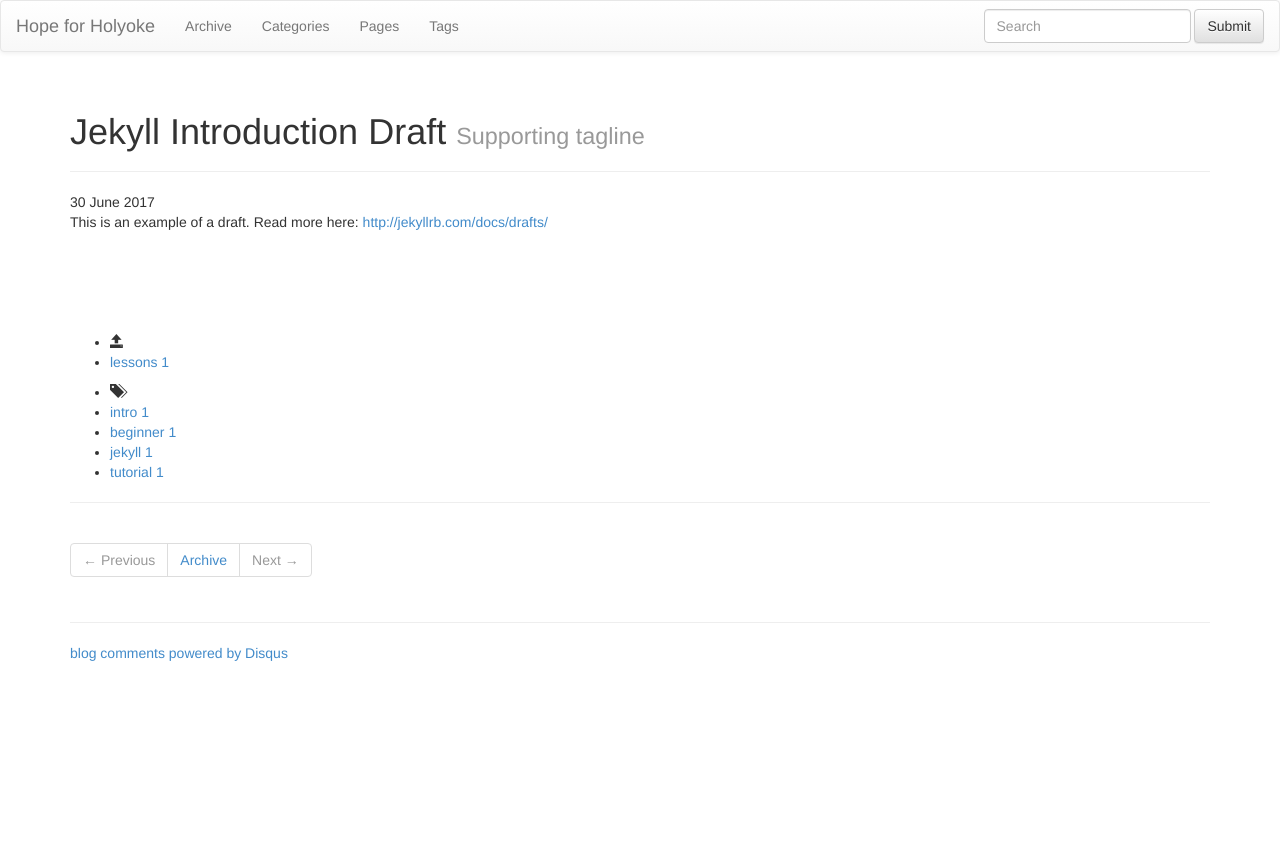
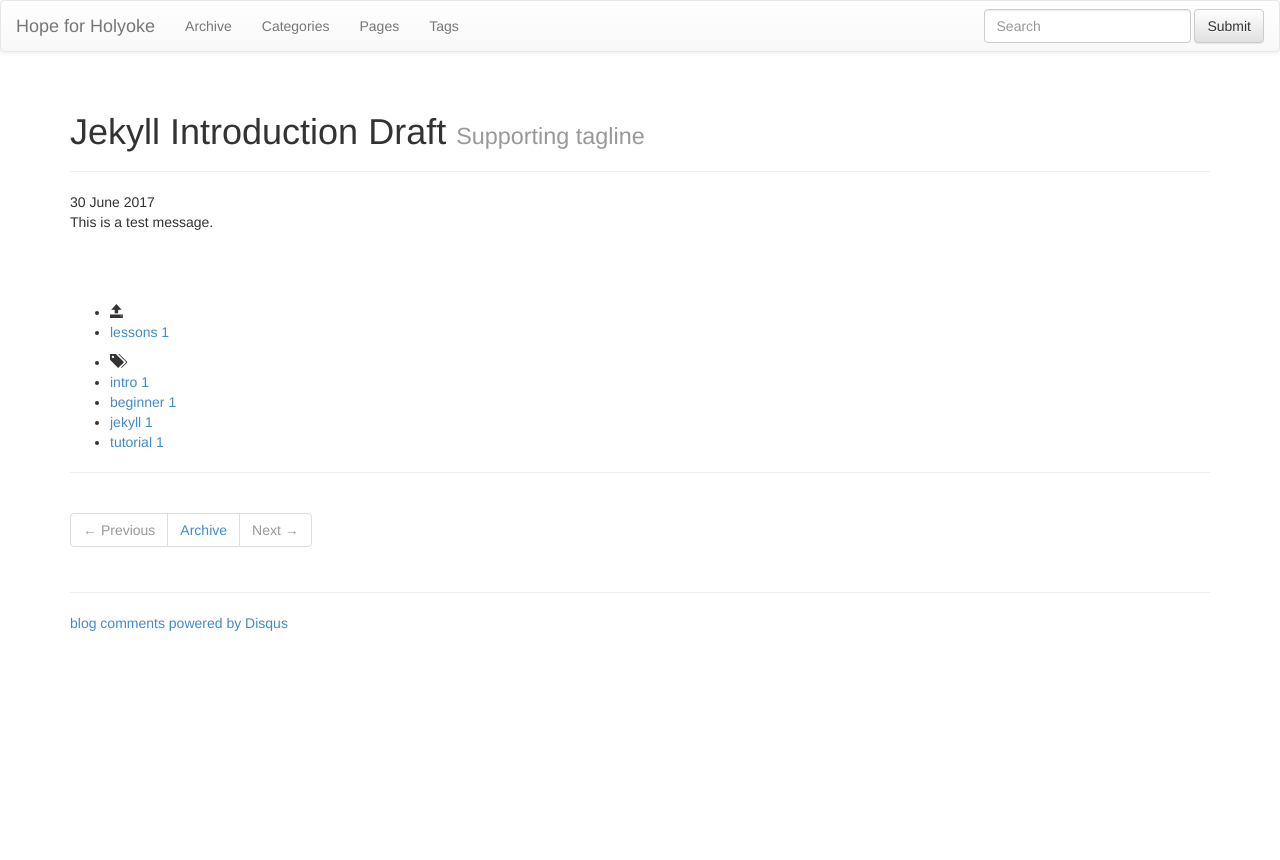
Before and after one commit to djkrite/h4h-dotcom, a Jekyll site: the page built from _posts/2017-06-30-jekyll-introduction-draft.md, in a window 1280 px wide. Shown: the top 860 px of the page. Built offline with Jekyll 4.4.1, drawn with Linux system fonts in a browser that asks for light colours; nearby versions of some CDN libraries; comment, search, counter and statistics services are not loaded; grey boxes are pictures that could not be loaded.

Commit message:
Updated '_posts/2017-06-30-jekyll-introduction-draft.md' via CloudCannon

```diff
--- a/_posts/2017-06-30-jekyll-introduction-draft.md
+++ b/_posts/2017-06-30-jekyll-introduction-draft.md
@@ -12,10 +12,8 @@ tags:
 
 {% include JB/setup %}
 
-This is an example of a draft. Read more here: [http://jekyllrb.com/docs/drafts/](http://jekyllrb.com/docs/drafts/)
+This is a test message.
 
 &nbsp;
 
 &nbsp;
-
-&nbsp;
```
